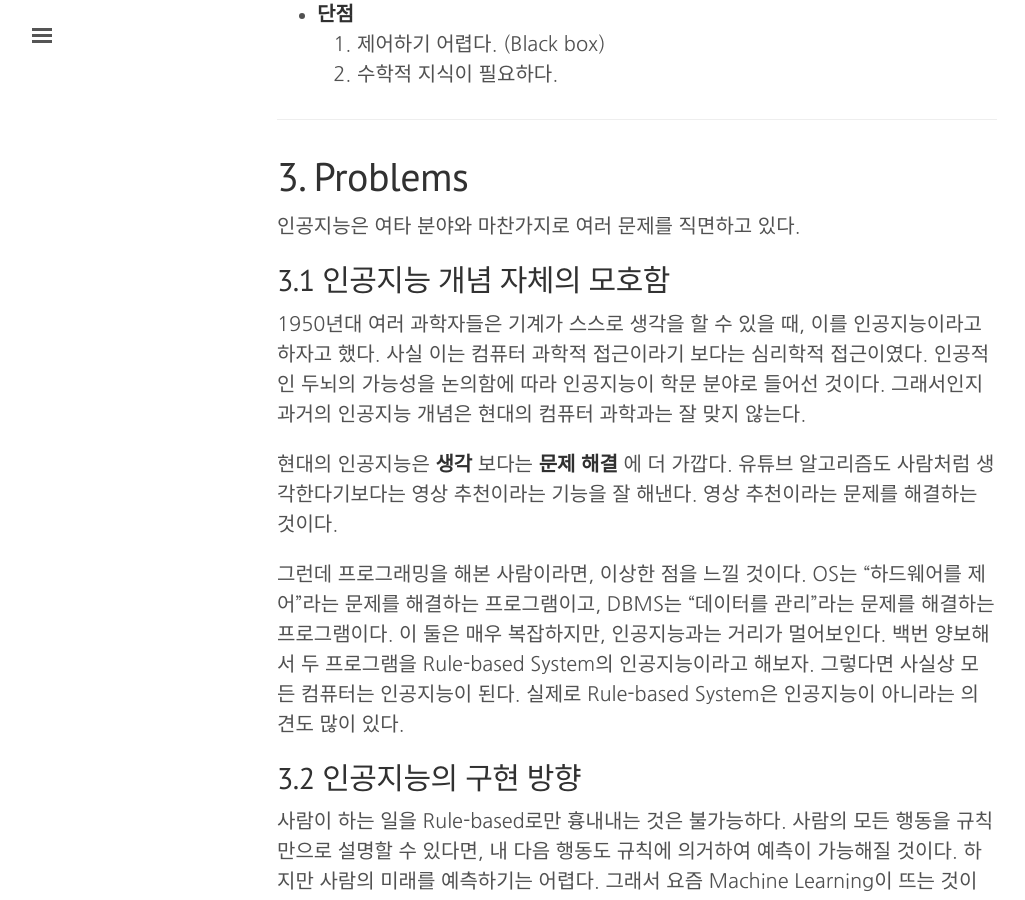
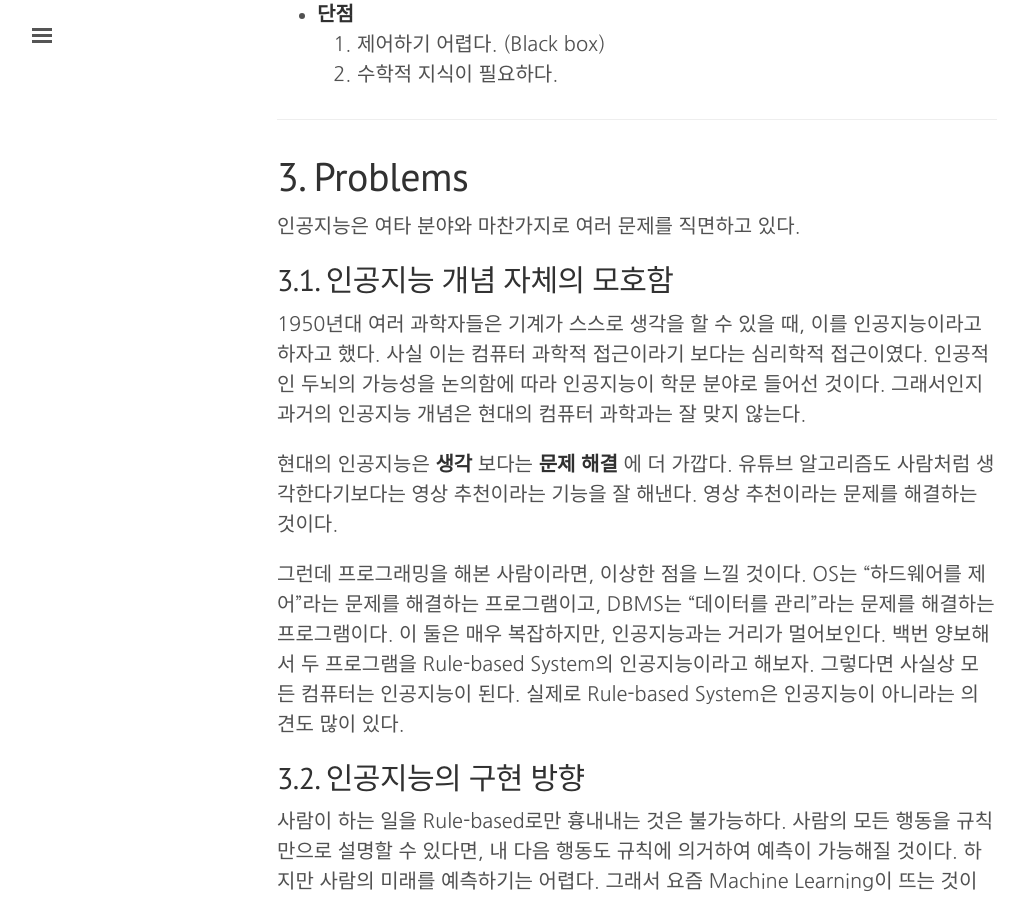
Before and after one commit to HM4725/HM4725.github.io, a Jekyll site: the page built from _posts/2020-03-04-artificial-intelligence.md, in a window 1280 px wide and 900 px high, scrolled down 3248 px. Shown: the whole window, without its empty margins (3-1028 px from the left). Built offline with Jekyll 4.4.1, drawn with Linux system fonts in a browser that asks for light colours; some web fonts are replaced.

```diff
--- a/_posts/2020-03-04-artificial-intelligence.md
+++ b/_posts/2020-03-04-artificial-intelligence.md
@@ -84,14 +84,14 @@ result := model.diagnose(patient)
 
 # 3. Problems
 인공지능은 여타 분야와 마찬가지로 여러 문제를 직면하고 있다.
-## 3.1 인공지능 개념 자체의 모호함
+## 3.1. 인공지능 개념 자체의 모호함
 1950년대 여러 과학자들은 기계가 스스로 생각을 할 수 있을 때, 이를 인공지능이라고 하자고 했다. 사실 이는 컴퓨터 과학적 접근이라기 보다는 심리학적 접근이였다. 인공적인 두뇌의 가능성을 논의함에 따라 인공지능이 학문 분야로 들어선 것이다. 그래서인지 과거의 인공지능 개념은 현대의 컴퓨터 과학과는 잘 맞지 않는다.
 
 현대의 인공지능은 **생각** 보다는 **문제 해결** 에 더 가깝다. 유튜브 알고리즘도 사람처럼 생각한다기보다는 영상 추천이라는 기능을 잘 해낸다. 영상 추천이라는 문제를 해결하는 것이다.
 
 그런데 프로그래밍을 해본 사람이라면, 이상한 점을 느낄 것이다. OS는 "하드웨어를 제어"라는 문제를 해결하는 프로그램이고, DBMS는 "데이터를 관리"라는 문제를 해결하는 프로그램이다. 이 둘은 매우 복잡하지만, 인공지능과는 거리가 멀어보인다. 백번 양보해서 두 프로그램을 Rule-based System의 인공지능이라고 해보자. 그렇다면 사실상 모든 컴퓨터는 인공지능이 된다. 실제로 Rule-based System은 인공지능이 아니라는 의견도 많이 있다.
 
-## 3.2 인공지능의 구현 방향
+## 3.2. 인공지능의 구현 방향
 사람이 하는 일을 Rule-based로만 흉내내는 것은 불가능하다. 사람의 모든 행동을 규칙만으로 설명할 수 있다면, 내 다음 행동도 규칙에 의거하여 예측이 가능해질 것이다. 하지만 사람의 미래를 예측하기는 어렵다. 그래서 요즘 Machine Learning이 뜨는 것이다. 기존의 Rule-based로 해결하지 못한 문제들을 해결할 수 있게 되었기 때문이다.
 
 하지만 다수의 인공지능 회사들은 Machine Learning을 맹신하고 있다. 즉, 모든 것을 Machine Learning으로 해결하려는 기업들이 굉장히 많이 있다. 현재 네이버 클로바의 경우, Learning System을 이용한다. 네이버는 수학적으로 제어를 하기보단, 자본력을 바탕으로 수많은 실험을 하는 것으로 알고 있다. 프로그래머가 제어하기보단 학습된 기계가 문제를 해결해주기를 바라는 심정으로 실험을 하는 것이다. 이는 마치 중세 유럽의 연금술을 보는 듯하다. Black box의 내부를 철저하게 분석하고 그 원리를 알아내려고 하지 않는다. *"그냥 해보니까 우연히 되네"* 하는 심보이다. 필자는 이런 실태가 굉장히 안타깝다.
@@ -104,7 +104,7 @@ result := model.diagnose(patient)
 
 정리하자면, 처음부터 아무 이유없이 Learning System을 채택하기보다는 먼저 Rule-based로 접근을 해보고, Rule-based보다 Machine Learning의 시간복잡도가 더 낮을 때 Mechine Learning을 선택해야 한다.
 
-## 3.3 강인공지능
+## 3.3. 강인공지능
 사람의 신경계도 완벽하게 파악하지는 못한 지금, 강인공지능을 구현하는 것은 넌센스이다. 과연 사람같은 강인공지능을 만들어 낼 수 있을지도 의문이다. 나중에 기술력이 굉장히 발전해서 강인공지능을 만들 수 있게 되더라도, 큰 문제가 발생한다. 만약 인공지능이 자아를 갖고 자유의지를 행할 수 있게 된다면, 이 인공지능을 사람처럼 인정해주어야하냐 하는 문제가 발생한다. 또한 엘론 머스크가 경고한 것처럼 초지능을 갖는 인공지능이 독재자처럼 행동할 수도 있다.
 
 다행 중 다행인 것은 아직까진 강인공지능이 구현되기는 멀어 보인다는 것이다. Siri, 빅스비, OkGoogle은 소리를 인식하고 이를 처리하고 다시 말을 해준다. 어떻게 보면, 강인공지능처럼 보인다. 하지만 아직까지는 소리를 인식하는 약인공지능, 이를 처리하는 약인공지능, 말을 하는 약인공지능의 조합일 뿐이다.
```
